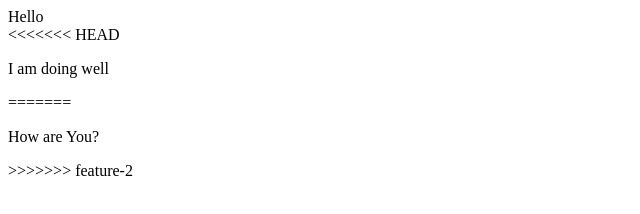
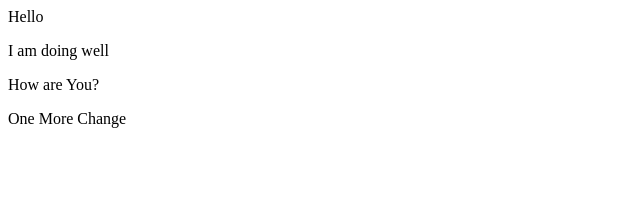
Before and after one commit to torilin/get-one, a plain HTML site: page index.html in a window 1280 px wide. Shown: the whole page, without its empty margins (0-640 px from the left). Drawn offline with Linux system fonts and the light colour scheme.

Commit message:
One More Change

```diff
--- a/index.html
+++ b/index.html
@@ -8,10 +8,8 @@
 </head>
 <body>
   <div>Hello</div>
-<<<<<<< HEAD
   <p>I am doing well</p>
-=======
   <p>How are You?</p>
->>>>>>> feature-2
+  <p>One More Change</p>
 </body>
 </html>
```
